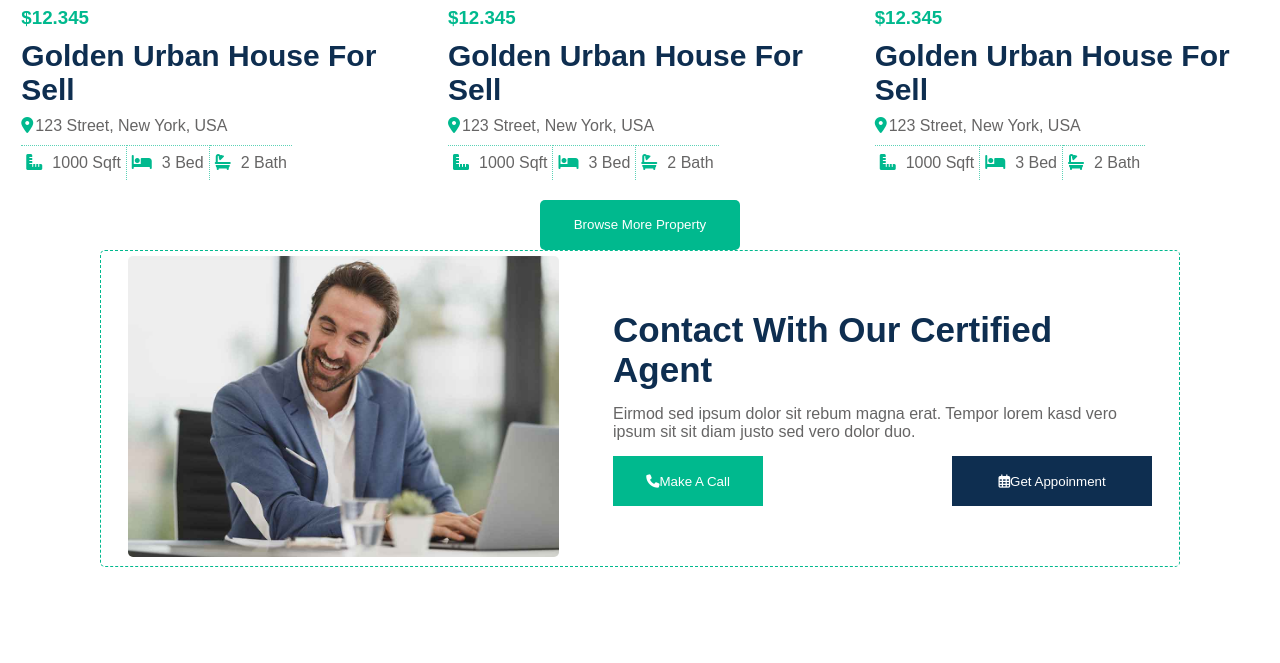
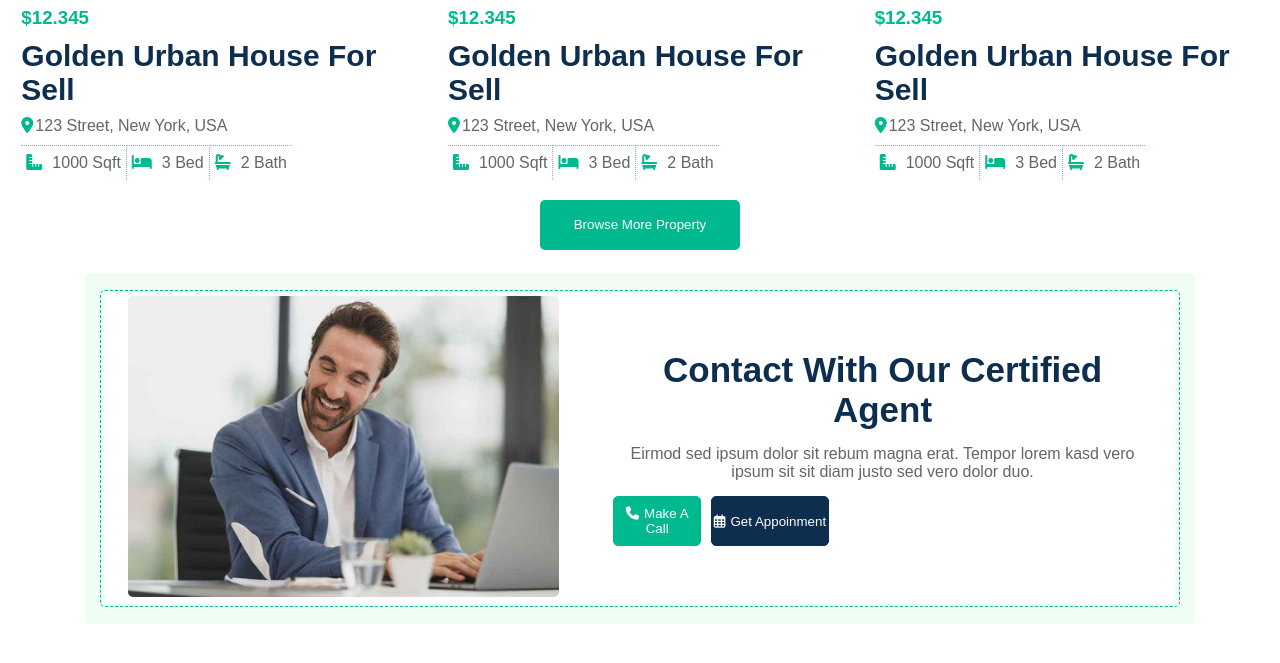
Before and after one commit to Mohamed-Abu-ElHagag/makkan, a plain HTML site: page index.html in a window 1280 px wide. Shown: the part 3394-4057 px from the top of the page. Drawn offline with Linux system fonts and the light colour scheme.

Commit message:
updaaate

```diff
--- a/css/main.css
+++ b/css/main.css
@@ -1463,21 +1463,29 @@ header .hero .content-hero .img-hero img {
     color: #fff;
     margin-top: 20px;
 }
-<<<<<<< HEAD
 .style-contact{
   text-align: center;
   border-radius: 5px;
-
   display: flex;
   padding: 0;
   box-sizing: border-box;
  background-color: #00B98E;
+ position: relative;
+}
+.frameContact{
+  width: 103%;
+  position: absolute;
+  border: 20px solid #effdf5;
+  height: 111%;
+  border-radius: 5px;
+  background-color: transparent;
+  z-index: -1;
 }
  .contact{
   display: flex;
   justify-content: space-around;
  border-radius: 5px;
-margin: 0px 100px;
+margin: 40px 100px;
   align-items: center;
   box-sizing: border-box;
   border: #00B98E 1px dashed;
@@ -1514,10 +1522,10 @@ margin: 0px 100px;
 }
 .contact .button{
   display: flex;
-
-  justify-content: space-between;
+  justify-content: space-around;
+  gap: 10px;
   text-align: center;
-  width: 100%;
+  width: 40%;
   margin-top: 15px;
 }
 .contact .button .call{
@@ -1526,14 +1534,18 @@ margin: 0px 100px;
   border: 1px solid #00B98E;
   color: white;
   height: 50px;
+  border-radius: 5px;
+}
+.contact .button i{
+  margin-right: 5px;
 }
 .contact .button .get{
   background-color: #0E2E50;
   border: #0E2E50 1px solid;
   width: 200px ;
   color: white;
-}
-=======
+  border-radius: 5px;
+}
 .place:hover img {
  box-shadow: .5px .5px 20px #00b98e7d;
 }
@@ -2006,4 +2018,3 @@ border-right: none;
   }
 
   }
->>>>>>> 39a7074ff2e78a5fd3cf43a35d21e4633ad8783b
--- a/index.html
+++ b/index.html
@@ -427,6 +427,7 @@
 
 <div class="style-contact">
     <div class="contact">
+        <div class="frameContact"></div>
         <div class="img"><img src="image/call-to-action.jpg"></div>
         <div class="text">
             <h1 class="h1">Contact With Our Certified Agent</h1>
```
